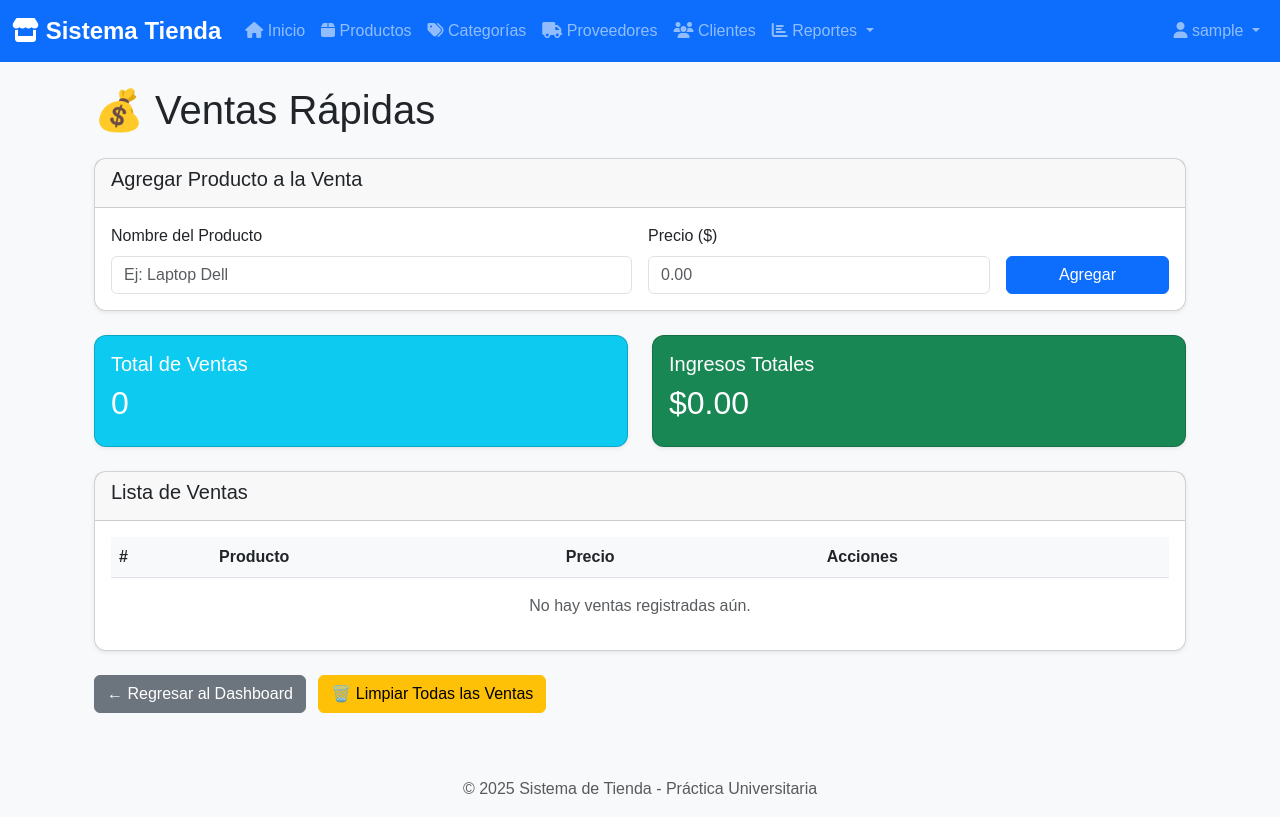
After one commit to castillotadeosantiago4-2/examenu3-CASTILLOTADEO, a Django app: page /ventas/rapidas/ in a window 1280 px wide. The commit adds this page. Run offline with Django 5.2, Linux system fonts and the light colour scheme; the visitor is signed in with stand-in values (Sample User, id 1); lists and menus that the app fills with data are empty.

Commit message:
first commit

```diff
--- a/tienda/templates/tienda/dashboard.html
+++ b/tienda/templates/tienda/dashboard.html
@@ -56,6 +56,7 @@
 
     <div class="mt-5 p-4 bg-light border rounded">
         <h4>Acciones Rápidas</h4>
+        <a href="{% url 'ventas_rapidas' %}" class="btn btn-success me-2"><i class="fas fa-cash-register"></i> Ventas Rápidas</a>
         <a href="{% url 'producto_crear' %}" class="btn btn-primary me-2"><i class="fas fa-plus"></i> Añadir Producto</a>
 
         <a href="{% url 'cliente_crear' %}" class="btn btn-secondary me-2"><i class="fas fa-user-plus"></i> Registrar Cliente</a>
--- /dev/null
+++ b/tienda/templates/tienda/ventas_rapidas.html
@@ -0,0 +1,237 @@
+{% extends 'tienda/base.html' %}
+{% block title %}Ventas Rápidas{% endblock %}
+
+{% block content %}
+<div class="container mt-4">
+    <h1 class="mb-4">💰 Ventas Rápidas</h1>
+
+    <!-- Formulario para agregar productos -->
+    <div class="card mb-4">
+        <div class="card-header">
+            <h5>Agregar Producto a la Venta</h5>
+        </div>
+        <div class="card-body">
+            <form id="ventaForm" class="row g-3">
+                <div class="col-md-6">
+                    <label for="producto" class="form-label">Nombre del Producto</label>
+                    <input type="text" class="form-control" id="producto" required placeholder="Ej: Laptop Dell">
+                </div>
+                <div class="col-md-4">
+                    <label for="precio" class="form-label">Precio ($)</label>
+                    <input type="number" class="form-control" id="precio" step="0.01" min="0" required placeholder="0.00">
+                </div>
+                <div class="col-md-2">
+                    <label class="form-label">&nbsp;</label>
+                    <button type="submit" class="btn btn-primary w-100">Agregar</button>
+                </div>
+            </form>
+        </div>
+    </div>
+
+    <!-- Estadísticas -->
+    <div class="row mb-4">
+        <div class="col-md-6">
+            <div class="card bg-info text-white">
+                <div class="card-body">
+                    <h5 class="card-title">Total de Ventas</h5>
+                    <h2 id="totalVentas">0</h2>
+                </div>
+            </div>
+        </div>
+        <div class="col-md-6">
+            <div class="card bg-success text-white">
+                <div class="card-body">
+                    <h5 class="card-title">Ingresos Totales</h5>
+                    <h2 id="totalIngresos">$0.00</h2>
+                </div>
+            </div>
+        </div>
+    </div>
+
+    <!-- Lista de ventas -->
+    <div class="card">
+        <div class="card-header">
+            <h5>Lista de Ventas</h5>
+        </div>
+        <div class="card-body">
+            <div id="listaVentas" class="table-responsive">
+                <table class="table table-striped" id="tablaVentas">
+                    <thead>
+                        <tr>
+                            <th>#</th>
+                            <th>Producto</th>
+                            <th>Precio</th>
+                            <th>Acciones</th>
+                        </tr>
+                    </thead>
+                    <tbody id="cuerpoTabla">
+                        <!-- Las filas se agregarán dinámicamente con JavaScript -->
+                    </tbody>
+                </table>
+                <p id="mensajeVacio" class="text-muted text-center mt-3">No hay ventas registradas aún.</p>
+            </div>
+        </div>
+    </div>
+
+    <!-- Botón de regresar -->
+    <div class="mt-4">
+        <a href="{% url 'home' %}" class="btn btn-secondary">← Regresar al Dashboard</a>
+        <button id="limpiarVentas" class="btn btn-warning ms-2">🗑️ Limpiar Todas las Ventas</button>
+    </div>
+</div>
+
+<script>
+// Array para almacenar las ventas (solo en memoria del navegador)
+let ventas = [];
+let contadorVentas = 0;
+
+// Elementos del DOM
+const ventaForm = document.getElementById('ventaForm');
+const productoInput = document.getElementById('producto');
+const precioInput = document.getElementById('precio');
+const totalVentasEl = document.getElementById('totalVentas');
+const totalIngresosEl = document.getElementById('totalIngresos');
+const cuerpoTabla = document.getElementById('cuerpoTabla');
+const mensajeVacio = document.getElementById('mensajeVacio');
+const limpiarVentasBtn = document.getElementById('limpiarVentas');
+
+// Función para actualizar las estadísticas
+function actualizarEstadisticas() {
+    const totalVentas = ventas.length;
+    const totalIngresos = ventas.reduce((sum, venta) => sum + parseFloat(venta.precio), 0);
+
+    totalVentasEl.textContent = totalVentas;
+    totalIngresosEl.textContent = `$${totalIngresos.toFixed(2)}`;
+}
+
+// Función para renderizar la tabla de ventas
+function renderizarTabla() {
+    cuerpoTabla.innerHTML = '';
+
+    if (ventas.length === 0) {
+        mensajeVacio.style.display = 'block';
+        return;
+    }
+
+    mensajeVacio.style.display = 'none';
+
+    ventas.forEach((venta, index) => {
+        const fila = document.createElement('tr');
+
+        fila.innerHTML = `
+            <td>${venta.id}</td>
+            <td>${venta.producto}</td>
+            <td>$${parseFloat(venta.precio).toFixed(2)}</td>
+            <td>
+                <button class="btn btn-sm btn-danger" onclick="eliminarVenta(${index})">
+                    <i class="fas fa-trash"></i> Eliminar
+                </button>
+            </td>
+        `;
+
+        cuerpoTabla.appendChild(fila);
+    });
+}
+
+// Función para agregar una venta
+function agregarVenta(producto, precio) {
+    contadorVentas++;
+    const nuevaVenta = {
+        id: contadorVentas,
+        producto: producto.trim(),
+        precio: parseFloat(precio)
+    };
+
+    ventas.push(nuevaVenta);
+    actualizarEstadisticas();
+    renderizarTabla();
+
+    // Limpiar el formulario
+    productoInput.value = '';
+    precioInput.value = '';
+
+    // Mostrar mensaje de éxito (opcional)
+    mostrarMensaje('Producto agregado exitosamente!', 'success');
+}
+
+// Función para eliminar una venta
+function eliminarVenta(index) {
+    if (confirm('¿Estás seguro de que quieres eliminar esta venta?')) {
+        ventas.splice(index, 1);
+        actualizarEstadisticas();
+        renderizarTabla();
+        mostrarMensaje('Venta eliminada.', 'warning');
+    }
+}
+
+// Función para limpiar todas las ventas
+function limpiarTodasLasVentas() {
+    if (confirm('¿Estás seguro de que quieres eliminar TODAS las ventas? Esta acción no se puede deshacer.')) {
+        ventas = [];
+        contadorVentas = 0;
+        actualizarEstadisticas();
+        renderizarTabla();
+        mostrarMensaje('Todas las ventas han sido eliminadas.', 'warning');
+    }
+}
+
+// Función para mostrar mensajes (opcional)
+function mostrarMensaje(mensaje, tipo) {
+    // Crear elemento de alerta
+    const alerta = document.createElement('div');
+    alerta.className = `alert alert-${tipo} alert-dismissible fade show position-fixed`;
+    alerta.style.cssText = 'top: 20px; right: 20px; z-index: 9999; min-width: 300px;';
+    alerta.innerHTML = `
+        ${mensaje}
+        <button type="button" class="btn-close" data-bs-dismiss="alert"></button>
+    `;
+
+    document.body.appendChild(alerta);
+
+    // Auto-remover después de 3 segundos
+    setTimeout(() => {
+        if (alerta.parentNode) {
+            alerta.remove();
+        }
+    }, 3000);
+}
+
+// Event listeners
+ventaForm.addEventListener('submit', function(e) {
+    e.preventDefault();
+
+    const producto = productoInput.value;
+    const precio = precioInput.value;
+
+    if (producto && precio && parseFloat(precio) > 0) {
+        agregarVenta(producto, precio);
+    } else {
+        mostrarMensaje('Por favor, ingresa un producto válido y un precio mayor a 0.', 'danger');
+    }
+});
+
+limpiarVentasBtn.addEventListener('click', limpiarTodasLasVentas);
+
+// Inicializar la página
+document.addEventListener('DOMContentLoaded', function() {
+    actualizarEstadisticas();
+    renderizarTabla();
+});
+</script>
+
+<style>
+.table th {
+    background-color: #f8f9fa;
+    font-weight: 600;
+}
+
+.card {
+    box-shadow: 0 0.125rem 0.25rem rgba(0, 0, 0, 0.075);
+}
+
+.btn-sm {
+    padding: 0.25rem 0.5rem;
+    font-size: 0.875rem;
+}
+</style>
+{% endblock %}
--- a/tienda/urls.py
+++ b/tienda/urls.py
@@ -45,4 +45,7 @@ urlpatterns = [ # Lista de patrones de URL.
     # ============ RUTAS PARA REPORTES ============
     path('reportes/ventas/', views.reporte_ventas, name='reporte_ventas'),  # Reporte de ventas
     path('reportes/productos/', views.reporte_productos, name='reporte_productos'),  # Reporte de productos
+
+    # ============ RUTA PARA VENTAS RÁPIDAS ============
+    path('ventas/rapidas/', views.ventas_rapidas, name='ventas_rapidas'),  # Ventas rápidas con JavaScript
 ]
--- a/tienda/views.py
+++ b/tienda/views.py
@@ -407,3 +407,10 @@ def reporte_productos(request):
     }
 
     return render(request, 'tienda/reporte_productos.html', context)
+
+
+# ============ VISTA PARA VENTAS RÁPIDAS ============
+@login_required
+def ventas_rapidas(request):
+    """Vista que muestra la página de ventas rápidas con JavaScript puro"""
+    return render(request, 'tienda/ventas_rapidas.html')
```
